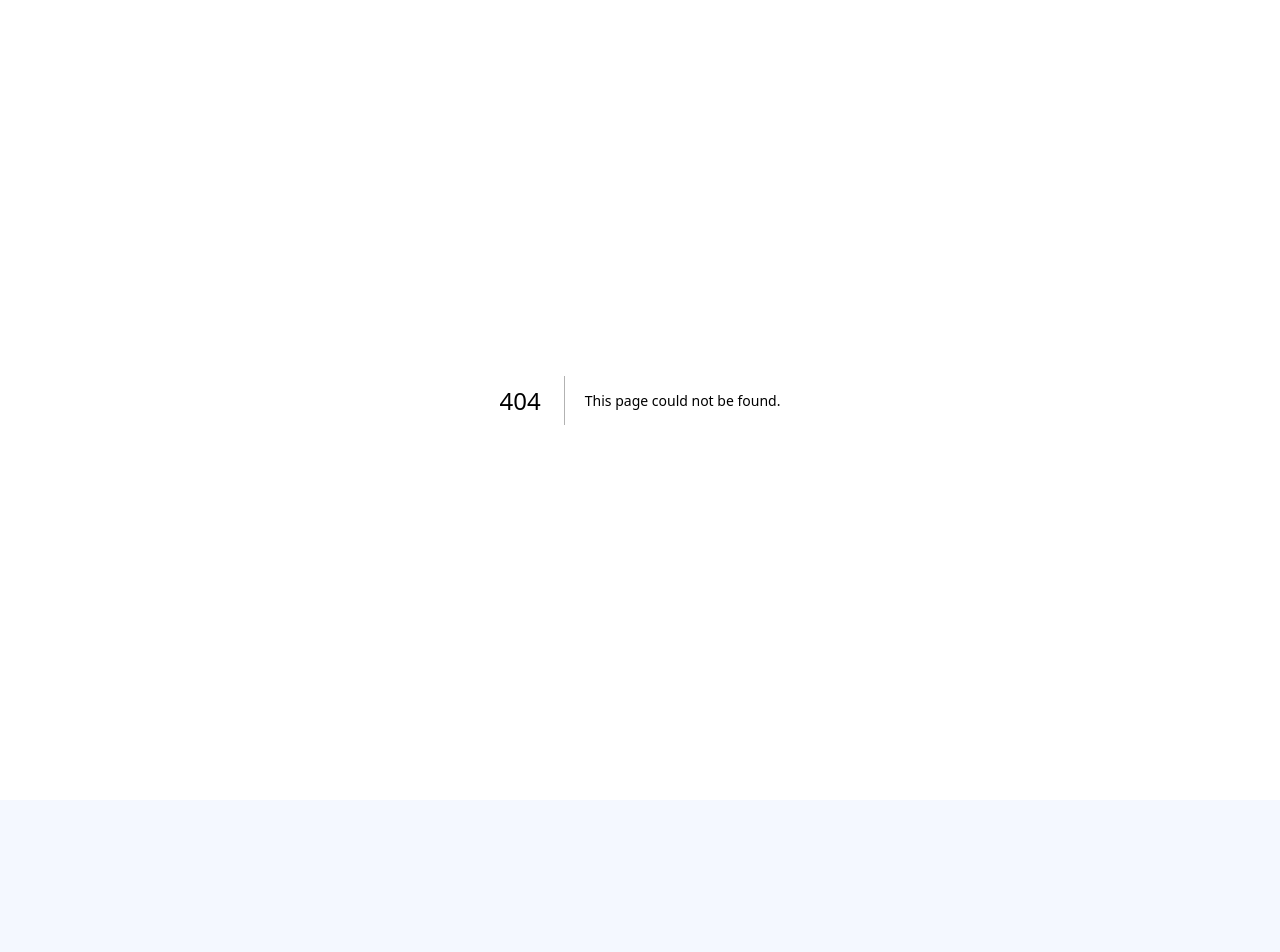
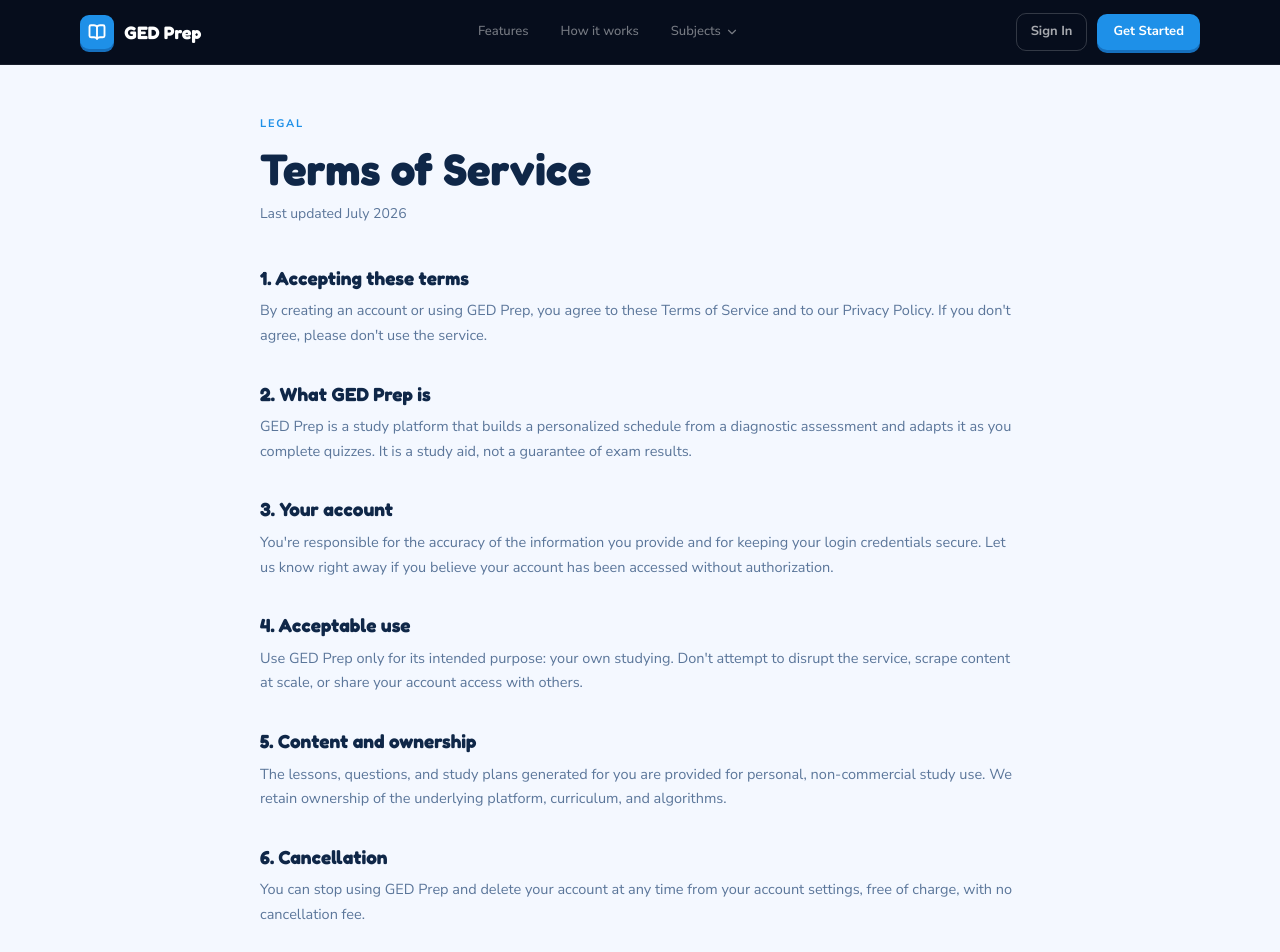
Before and after one commit to SuperNam1579/ged, a Next.js app: page /terms in a window 1280 px wide. Before the commit this address had no page. Shown: the top 952 px of the page. Before the commit the page ends 800 px from the top, so only its background shows below. Built offline with nearby package versions, Linux system fonts and the light colour scheme.

Commit message:
fix(auth): add Terms and Privacy pages, and make them public
The register page linked to /terms and /privacy, but neither page existed
and the auth middleware would have redirected them to /login anyway since
they weren't in PUBLIC_PATHS — both surfaced as 404s for signed-out users.

```diff
--- /dev/null
+++ b/src/app/privacy/page.tsx
@@ -0,0 +1,103 @@
+import type { Metadata } from "next";
+import LandingNavbar from "@/components/layout/LandingNavbar";
+import LandingFooter from "@/components/layout/LandingFooter";
+
+export const metadata: Metadata = {
+  title: "Privacy Policy",
+  description: "How GED Prep collects, uses, and protects your data.",
+};
+
+const INK = "#0f2748";
+const MUTED = "#5b769a";
+
+const SECTIONS = [
+  {
+    title: "1. Information we collect",
+    body: "When you create an account, we collect your name, email address, and date of birth. As you use GED Prep, we record your diagnostic and quiz results, study schedule, and progress so we can build and adapt your study plan.",
+  },
+  {
+    title: "2. How we use your information",
+    body: "Your data is used to generate your personalized study plan, track your progress, adapt lesson recommendations, and keep your account secure. We don't use your study data to build a profile for advertising.",
+  },
+  {
+    title: "3. What we don't do",
+    body: "We don't sell your personal information. We don't share your quiz results or study history with third parties except as needed to operate the service (for example, hosting and authentication providers).",
+  },
+  {
+    title: "4. Data retention",
+    body: "We keep your account and study data for as long as your account is active. If you delete your account, we remove your personal information within a reasonable time, except where retention is required by law.",
+  },
+  {
+    title: "5. Security",
+    body: "We use industry-standard measures — encrypted connections, hashed passwords, and access controls — to protect your data. No system is perfectly secure, but we work to keep yours safe.",
+  },
+  {
+    title: "6. Your choices",
+    body: "You can review, update, or delete your account information at any time from your account settings. You can also request a copy of the data we hold about you.",
+  },
+  {
+    title: "7. Cookies",
+    body: "We use essential cookies to keep you signed in and remember your preferences. We don't use third-party advertising cookies.",
+  },
+  {
+    title: "8. Changes to this policy",
+    body: "If we make material changes to how we handle your data, we'll update this page and, where appropriate, notify you directly.",
+  },
+  {
+    title: "9. Contact",
+    body: "Questions about your data? Reach out through the support link in your account settings.",
+  },
+];
+
+export default function PrivacyPage() {
+  return (
+    <>
+      <LandingNavbar />
+      <main className="px-5 md:px-10" style={{ background: "#f4f8ff" }}>
+        <div
+          className="max-w-[760px] mx-auto"
+          style={{ paddingTop: 64 + 52, paddingBottom: 72 }}
+        >
+          <p
+            style={{
+              fontSize: 11,
+              fontWeight: 700,
+              letterSpacing: ".16em",
+              textTransform: "uppercase",
+              color: "#1e90e8",
+              marginBottom: 12,
+            }}
+          >
+            Legal
+          </p>
+          <h1
+            className="text-[32px] md:text-[44px]"
+            style={{ fontFamily: "var(--font-feather)", fontWeight: 700, color: INK, lineHeight: 1.1 }}
+          >
+            Privacy Policy
+          </h1>
+          <p className="text-[14px]" style={{ color: MUTED, marginTop: 10 }}>
+            Last updated July 2026
+          </p>
+
+          <div className="mt-10 flex flex-col gap-8">
+            {SECTIONS.map((section) => (
+              <div key={section.title}>
+                <h2
+                  className="text-[17px] md:text-[19px]"
+                  style={{ fontFamily: "var(--font-feather)", fontWeight: 700, color: INK }}
+                >
+                  {section.title}
+                </h2>
+                <p className="text-[14.5px]" style={{ color: MUTED, lineHeight: 1.7, marginTop: 6 }}>
+                  {section.body}
+                </p>
+              </div>
+            ))}
+          </div>
+        </div>
+      </main>
+      <LandingFooter />
+    </>
+  );
+}
--- /dev/null
+++ b/src/app/terms/page.tsx
@@ -0,0 +1,103 @@
+import type { Metadata } from "next";
+import LandingNavbar from "@/components/layout/LandingNavbar";
+import LandingFooter from "@/components/layout/LandingFooter";
+
+export const metadata: Metadata = {
+  title: "Terms of Service",
+  description: "The terms that govern your use of GED Prep.",
+};
+
+const INK = "#0f2748";
+const MUTED = "#5b769a";
+
+const SECTIONS = [
+  {
+    title: "1. Accepting these terms",
+    body: "By creating an account or using GED Prep, you agree to these Terms of Service and to our Privacy Policy. If you don't agree, please don't use the service.",
+  },
+  {
+    title: "2. What GED Prep is",
+    body: "GED Prep is a study platform that builds a personalized schedule from a diagnostic assessment and adapts it as you complete quizzes. It is a study aid, not a guarantee of exam results.",
+  },
+  {
+    title: "3. Your account",
+    body: "You're responsible for the accuracy of the information you provide and for keeping your login credentials secure. Let us know right away if you believe your account has been accessed without authorization.",
+  },
+  {
+    title: "4. Acceptable use",
+    body: "Use GED Prep only for its intended purpose: your own studying. Don't attempt to disrupt the service, scrape content at scale, or share your account access with others.",
+  },
+  {
+    title: "5. Content and ownership",
+    body: "The lessons, questions, and study plans generated for you are provided for personal, non-commercial study use. We retain ownership of the underlying platform, curriculum, and algorithms.",
+  },
+  {
+    title: "6. Cancellation",
+    body: "You can stop using GED Prep and delete your account at any time from your account settings, free of charge, with no cancellation fee.",
+  },
+  {
+    title: "7. Disclaimer",
+    body: "GED Prep is provided \"as is.\" We work to keep the content accurate and the platform available, but we don't guarantee uninterrupted access or specific exam outcomes.",
+  },
+  {
+    title: "8. Changes to these terms",
+    body: "We may update these terms as the product evolves. Continued use of GED Prep after an update means you accept the revised terms.",
+  },
+  {
+    title: "9. Contact",
+    body: "Questions about these terms? Reach out through the support link in your account settings.",
+  },
+];
+
+export default function TermsPage() {
+  return (
+    <>
+      <LandingNavbar />
+      <main className="px-5 md:px-10" style={{ background: "#f4f8ff" }}>
+        <div
+          className="max-w-[760px] mx-auto"
+          style={{ paddingTop: 64 + 52, paddingBottom: 72 }}
+        >
+          <p
+            style={{
+              fontSize: 11,
+              fontWeight: 700,
+              letterSpacing: ".16em",
+              textTransform: "uppercase",
+              color: "#1e90e8",
+              marginBottom: 12,
+            }}
+          >
+            Legal
+          </p>
+          <h1
+            className="text-[32px] md:text-[44px]"
+            style={{ fontFamily: "var(--font-feather)", fontWeight: 700, color: INK, lineHeight: 1.1 }}
+          >
+            Terms of Service
+          </h1>
+          <p className="text-[14px]" style={{ color: MUTED, marginTop: 10 }}>
+            Last updated July 2026
+          </p>
+
+          <div className="mt-10 flex flex-col gap-8">
+            {SECTIONS.map((section) => (
+              <div key={section.title}>
+                <h2
+                  className="text-[17px] md:text-[19px]"
+                  style={{ fontFamily: "var(--font-feather)", fontWeight: 700, color: INK }}
+                >
+                  {section.title}
+                </h2>
+                <p className="text-[14.5px]" style={{ color: MUTED, lineHeight: 1.7, marginTop: 6 }}>
+                  {section.body}
+                </p>
+              </div>
+            ))}
+          </div>
+        </div>
+      </main>
+      <LandingFooter />
+    </>
+  );
+}
--- a/src/proxy.ts
+++ b/src/proxy.ts
@@ -17,12 +17,14 @@ const PUBLIC_PATHS = new Set([
   "/verify-email",
   "/forgot-password",
   "/reset-password",
+  "/terms",
+  "/privacy",
 ]);
 
-// Public sections whose sub-paths are all public too. `/subjects` is marketing
-// content — the syllabus we show visitors before they sign up — so it has to be
-// reachable logged out, including its per-subject pages.
-const PUBLIC_PREFIXES = ["/subjects"];
+// Public sections whose sub-paths are all public too. These are marketing
+// content — the syllabus and the process explainer we show visitors before they
+// sign up — so they have to be reachable logged out.
+const PUBLIC_PREFIXES = ["/subjects", "/how-it-works"];
 
 export default auth(async (req) => {
   const { pathname } = req.nextUrl;
```
